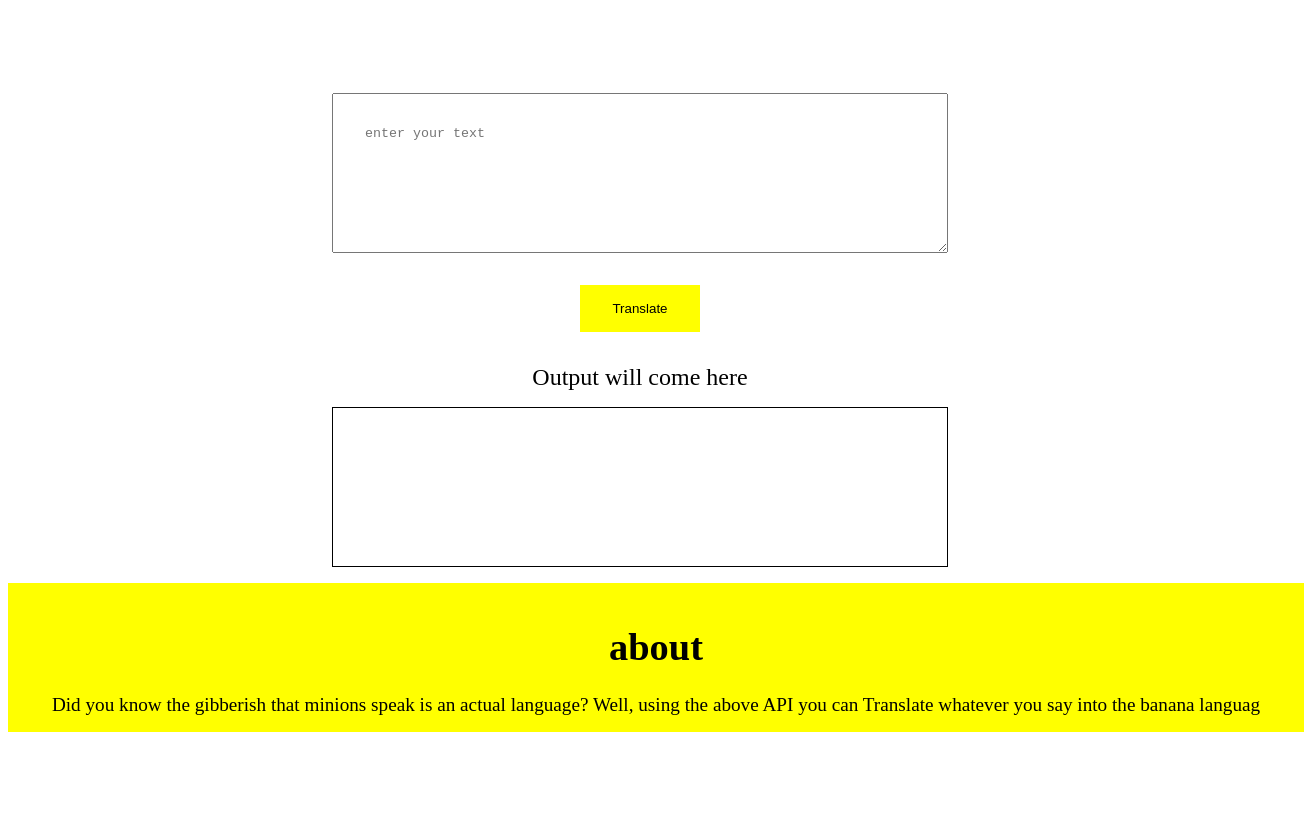
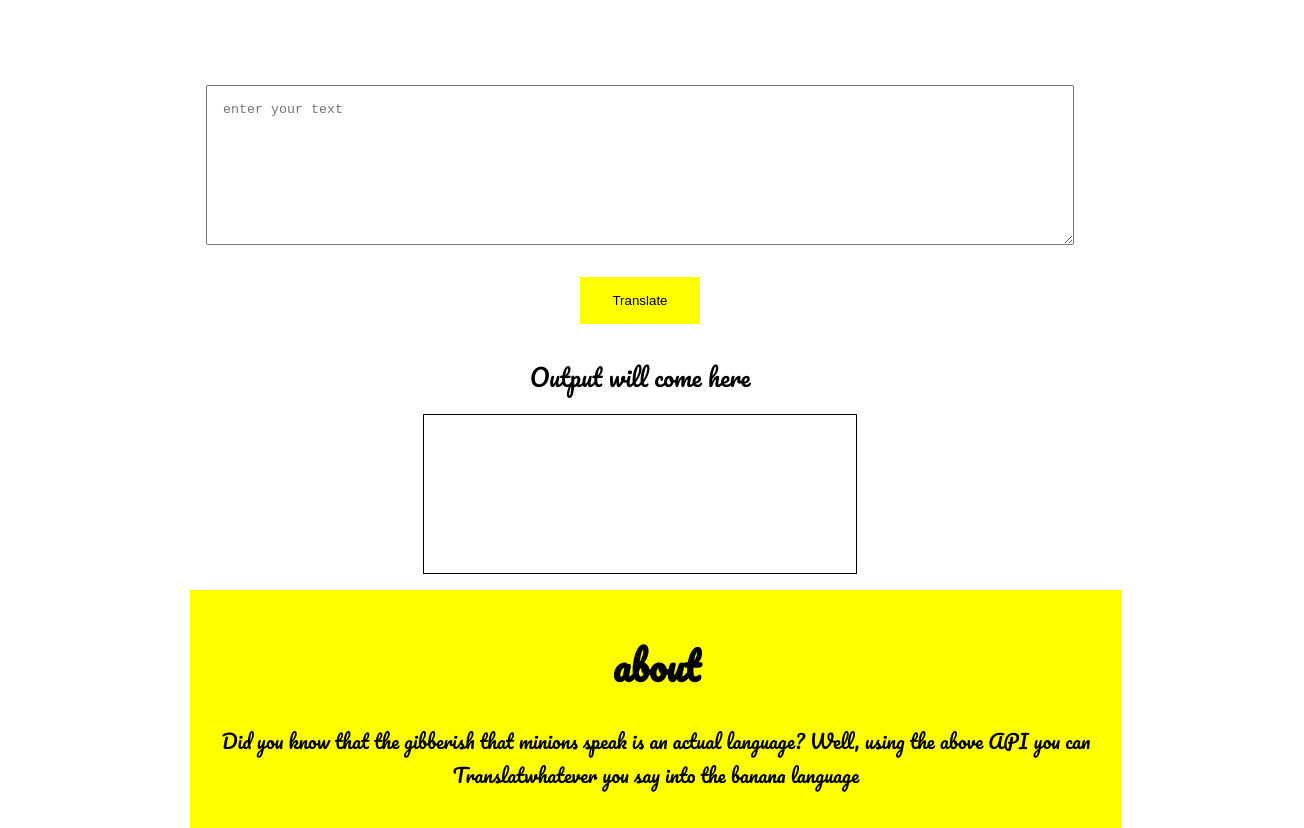
Before and after one commit to aqsaaqeel/banana-speak, a plain HTML site: page index.html in a window 1280 px wide. Shown: the part 123-951 px from the top of the page, 1304 px wide, since content can reach past the window. Before the commit the page ends 863 px from the top, so only its background shows below. Drawn offline with Linux system fonts and the light colour scheme.

Commit message:
refactor : improved some styling

```diff
--- a/index.html
+++ b/index.html
@@ -5,9 +5,13 @@
     <meta http-equiv="X-UA-Compatible" content="IE=edge">
     <meta name="viewport" content="width=device-width, initial-scale=1.0">
     <link rel="stylesheet" href="style.css">
+    <link rel="preconnect" href="https://fonts.googleapis.com">
+    <link rel="preconnect" href="https://fonts.gstatic.com" crossorigin>
+    <link href="https://fonts.googleapis.com/css2?family=Inconsolata:wght@600&family=Pacifico&display=swap" rel="stylesheet">
+
     <title>Banana speak</title>
 </head>
-<body>
+<body class = "body">
     <nav>
     <div class="header">
         talk bananaaaa
@@ -27,9 +31,8 @@
 
     <footer class="footer">
             <h1>about</h1>
-        Did you know the gibberish that minions speak is an actual
-        language? Well, using the above API you can Translate
-        whatever you say into the banana languag
+        <p>Did you know that the gibberish that minions speak is an actual
+        language? Well, using the above API you can Translatwhatever you say into the banana language</p>
     </footer>
 </body>
 <script src="app.js"></script>
--- a/style.css
+++ b/style.css
@@ -1,11 +1,18 @@
-
+.body {
+    font-family: 'Inconsolata', monospace;
+    font-family: 'Pacifico', cursive;
+    text-align: justify;
+    max-width: 900px;
+    width: 100%;
+    margin: auto;
+}
 #txt-input{
     size: 2rem;
     display: block;
-    padding: 2rem;
+    padding: 1rem;
     box-sizing:border-box;
     margin : auto;
-    width:50%;
+    width:100%;
     height: 20vh;
 }
 #output{
@@ -19,7 +26,7 @@
     background-color: yellow;
     text-align: center;
     height:10vh;
-    min-height:3rem;
+
     font-size: 2rem;
     padding: 1rem;
 }
@@ -43,9 +50,8 @@
 }
 .output-heading{
     font-size: 1.5rem;
-    margin:auto;
     text-align: center;
-    margin-top: 1rem;
+    margin-top: 0.5rem;
     padding: 1rem;
 }
 #output{
```
